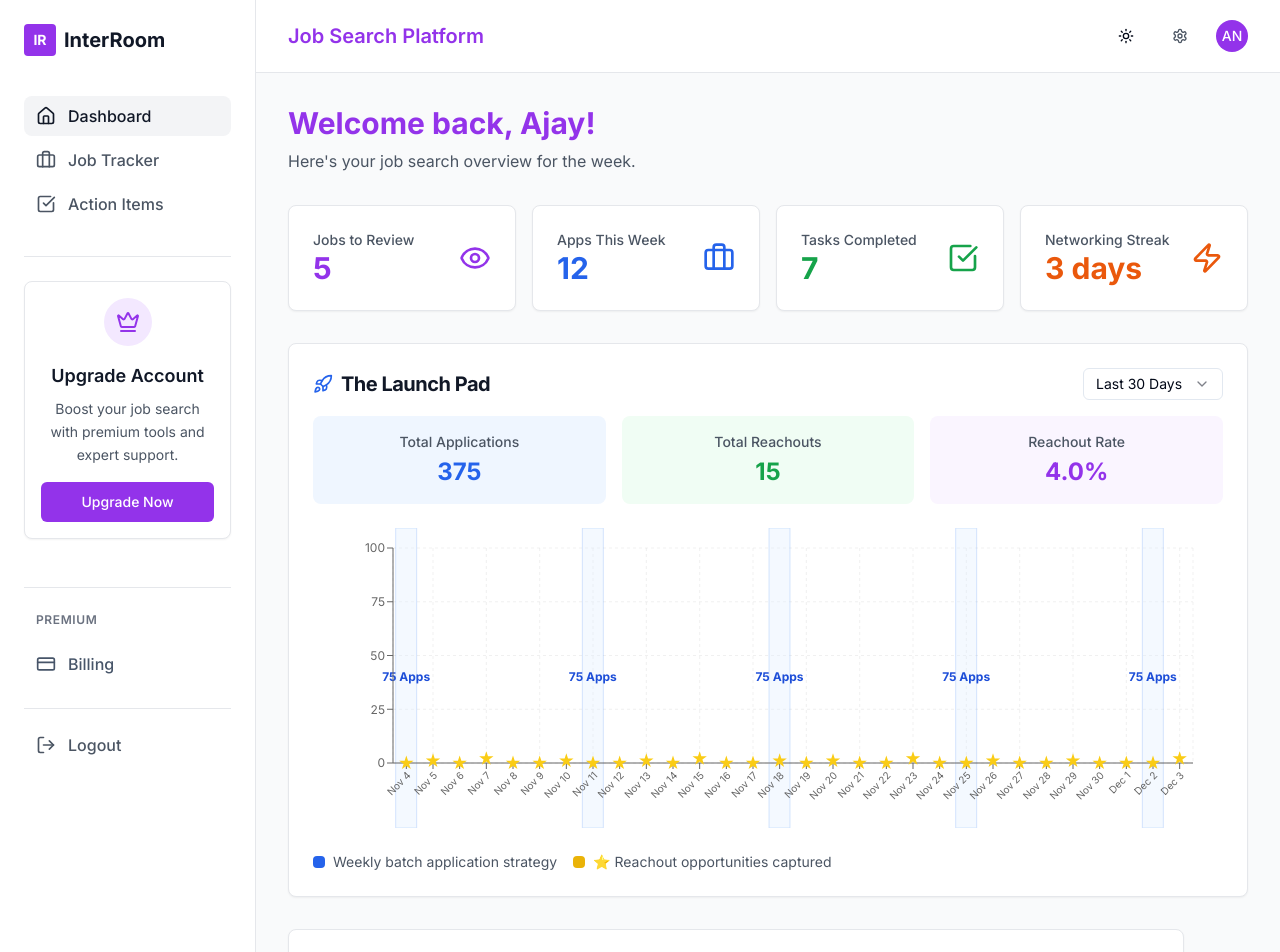
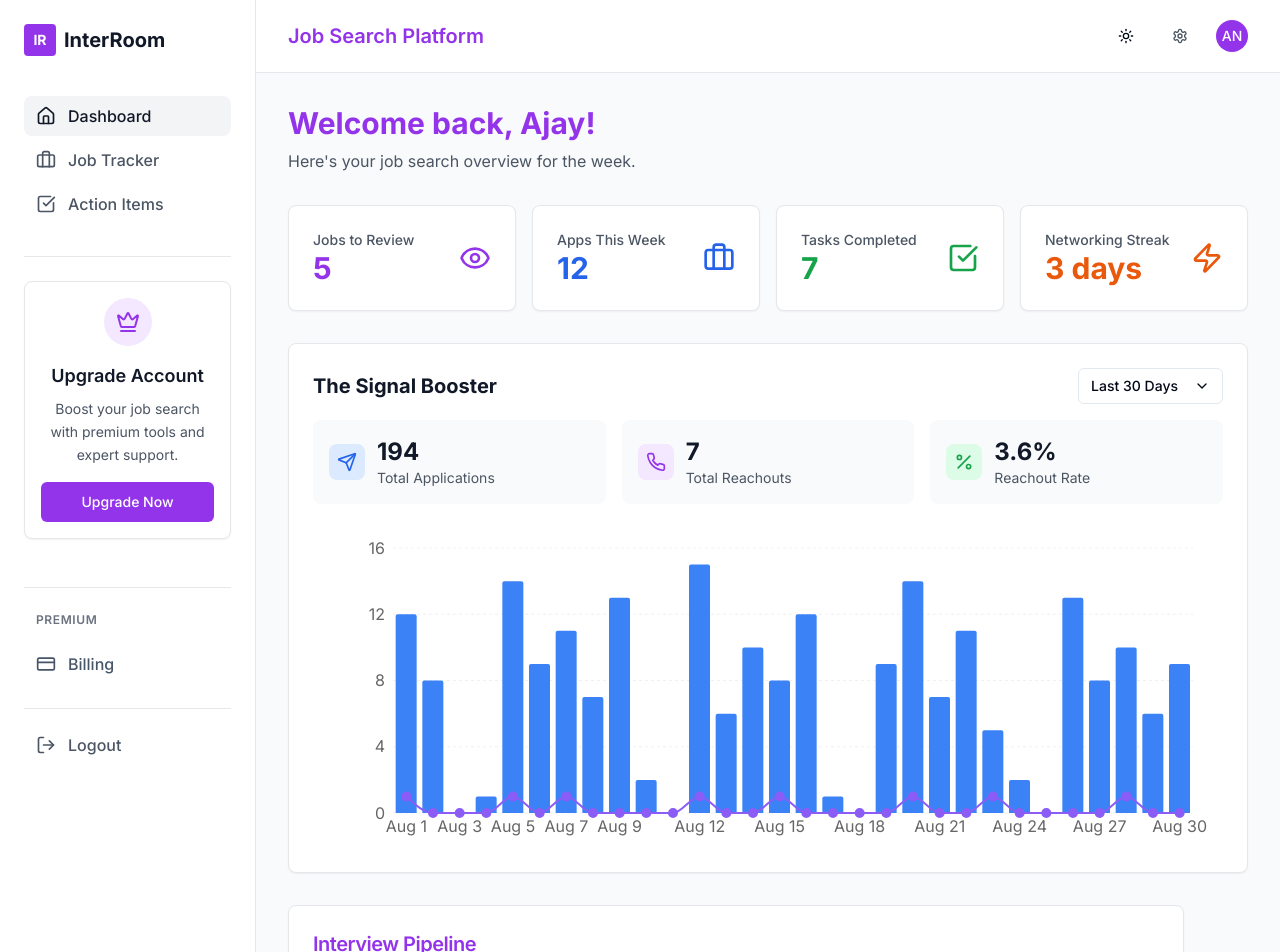
Before and after one commit to interroom-product/action-items, a Next.js app: page /dashboard in a window 1280 px wide. Shown: the top 952 px of the page. Built offline with nearby package versions, Linux system fonts and the light colour scheme.

Commit message:
feat: update Signal Booster with realistic job search data
Add realistic job search data, KPI metrics, and responsive chart

Co-authored-by: null <215475725+interroom-product@users.noreply.github.com>

```diff
--- a/app/dashboard/page.tsx
+++ b/app/dashboard/page.tsx
@@ -92,9 +92,7 @@ export default function DashboardPage() {
           </Card>
         </div>
 
-        <div className="max-w-6xl">
-          <SignalBoosterCard />
-        </div>
+        <SignalBoosterCard />
 
         <div className="max-w-4xl">
           <InterviewPipeline interviews={mockInterviews} />
--- a/components/signal-booster-card.tsx
+++ b/components/signal-booster-card.tsx
@@ -1,173 +1,127 @@
 "use client"
 
-import { Card, CardContent, CardHeader, CardTitle } from "@/components/ui/card"
-import { Select, SelectContent, SelectItem, SelectTrigger, SelectValue } from "@/components/ui/select"
-import { ComposedChart, Bar, Scatter, XAxis, YAxis, CartesianGrid, Tooltip, ResponsiveContainer } from "recharts"
-import { Rocket } from "lucide-react"
+import { Card, CardContent, CardHeader } from "@/components/ui/card"
+import { Button } from "@/components/ui/button"
+import { ChevronDown, Send, Phone, Percent } from "lucide-react"
+import { Bar, Line, XAxis, YAxis, CartesianGrid, Tooltip, ResponsiveContainer, ComposedChart } from "recharts"
 
-const launchData = [
-  { date: "Nov 4", applications: 75, reachouts: 0, isLaunchDay: true },
-  { date: "Nov 5", applications: 0, reachouts: 1 },
-  { date: "Nov 6", applications: 0, reachouts: 0 },
-  { date: "Nov 7", applications: 0, reachouts: 2 },
-  { date: "Nov 8", applications: 0, reachouts: 0 },
-  { date: "Nov 9", applications: 0, reachouts: 0 },
-  { date: "Nov 10", applications: 0, reachouts: 1 },
-  { date: "Nov 11", applications: 75, reachouts: 0, isLaunchDay: true },
-  { date: "Nov 12", applications: 0, reachouts: 0 },
-  { date: "Nov 13", applications: 0, reachouts: 1 },
-  { date: "Nov 14", applications: 0, reachouts: 0 },
-  { date: "Nov 15", applications: 0, reachouts: 2 },
-  { date: "Nov 16", applications: 0, reachouts: 0 },
-  { date: "Nov 17", applications: 0, reachouts: 0 },
-  { date: "Nov 18", applications: 75, reachouts: 1, isLaunchDay: true },
-  { date: "Nov 19", applications: 0, reachouts: 0 },
-  { date: "Nov 20", applications: 0, reachouts: 1 },
-  { date: "Nov 21", applications: 0, reachouts: 0 },
-  { date: "Nov 22", applications: 0, reachouts: 0 },
-  { date: "Nov 23", applications: 0, reachouts: 2 },
-  { date: "Nov 24", applications: 0, reachouts: 0 },
-  { date: "Nov 25", applications: 75, reachouts: 0, isLaunchDay: true },
-  { date: "Nov 26", applications: 0, reachouts: 1 },
-  { date: "Nov 27", applications: 0, reachouts: 0 },
-  { date: "Nov 28", applications: 0, reachouts: 0 },
-  { date: "Nov 29", applications: 0, reachouts: 1 },
-  { date: "Nov 30", applications: 0, reachouts: 0 },
-  { date: "Dec 1", applications: 0, reachouts: 0 },
-  { date: "Dec 2", applications: 75, reachouts: 0, isLaunchDay: true },
-  { date: "Dec 3", applications: 0, reachouts: 2 },
+const jobSearchData = [
+  { date: "Aug 1", applications: 12, reachouts: 1 },
+  { date: "Aug 2", applications: 8, reachouts: 0 },
+  { date: "Aug 3", applications: 0, reachouts: 0 },
+  { date: "Aug 4", applications: 1, reachouts: 0 },
+  { date: "Aug 5", applications: 14, reachouts: 1 },
+  { date: "Aug 6", applications: 9, reachouts: 0 },
+  { date: "Aug 7", applications: 11, reachouts: 1 },
+  { date: "Aug 8", applications: 7, reachouts: 0 },
+  { date: "Aug 9", applications: 13, reachouts: 0 },
+  { date: "Aug 10", applications: 2, reachouts: 0 },
+  { date: "Aug 11", applications: 0, reachouts: 0 },
+  { date: "Aug 12", applications: 15, reachouts: 1 },
+  { date: "Aug 13", applications: 6, reachouts: 0 },
+  { date: "Aug 14", applications: 10, reachouts: 0 },
+  { date: "Aug 15", applications: 8, reachouts: 1 },
+  { date: "Aug 16", applications: 12, reachouts: 0 },
+  { date: "Aug 17", applications: 1, reachouts: 0 },
+  { date: "Aug 18", applications: 0, reachouts: 0 },
+  { date: "Aug 19", applications: 9, reachouts: 0 },
+  { date: "Aug 20", applications: 14, reachouts: 1 },
+  { date: "Aug 21", applications: 7, reachouts: 0 },
+  { date: "Aug 22", applications: 11, reachouts: 0 },
+  { date: "Aug 23", applications: 5, reachouts: 1 },
+  { date: "Aug 24", applications: 2, reachouts: 0 },
+  { date: "Aug 25", applications: 0, reachouts: 0 },
+  { date: "Aug 26", applications: 13, reachouts: 0 },
+  { date: "Aug 27", applications: 8, reachouts: 0 },
+  { date: "Aug 28", applications: 10, reachouts: 1 },
+  { date: "Aug 29", applications: 6, reachouts: 0 },
+  { date: "Aug 30", applications: 9, reachouts: 0 },
 ]
 
-const CustomBar = (props: any) => {
-  const { payload, x, y, width, height } = props
-
-  if (payload.isLaunchDay) {
+const CustomTooltip = ({ active, payload, label }: any) => {
+  if (active && payload && payload.length) {
     return (
-      <g>
-        {/* Background column for launch day */}
-        <rect
-          x={x}
-          y={0}
-          width={width}
-          height={300}
-          fill="#dbeafe"
-          fillOpacity={0.3}
-          stroke="#3b82f6"
-          strokeWidth={1}
-          strokeOpacity={0.2}
-        />
-        {/* Applications text */}
-        <text
-          x={x + width / 2}
-          y={150}
-          textAnchor="middle"
-          dominantBaseline="middle"
-          fontSize={12}
-          fontWeight="bold"
-          fill="#1d4ed8"
-        >
-          {payload.applications} Apps
-        </text>
-      </g>
+      <div className="bg-gray-900 dark:bg-gray-800 text-white p-3 rounded-lg shadow-lg border border-gray-700">
+        <p className="font-medium">{label}</p>
+        <p className="text-blue-400">Applications: {payload[0]?.value || 0}</p>
+        <p className="text-purple-400">Reachouts: {payload[1]?.value || 0}</p>
+      </div>
     )
   }
-
   return null
 }
 
 export function SignalBoosterCard() {
-  const totalApplications = launchData.reduce((sum, day) => sum + day.applications, 0)
-  const totalReachouts = launchData.reduce((sum, day) => sum + day.reachouts, 0)
-  const reachoutRate = totalApplications > 0 ? ((totalReachouts / totalApplications) * 100).toFixed(1) : "0.0"
+  return (
+    <Card className="bg-white dark:bg-gray-800 border-gray-200 dark:border-gray-700 shadow-sm">
+      <CardHeader className="pb-4">
+        <div className="flex items-center justify-between">
+          <h3 className="text-xl font-bold text-gray-900 dark:text-white">The Signal Booster</h3>
+          <Button variant="outline" size="sm" className="text-sm bg-transparent">
+            Last 30 Days
+            <ChevronDown className="ml-2 h-4 w-4" />
+          </Button>
+        </div>
+      </CardHeader>
 
-  return (
-    <Card className="bg-white dark:bg-gray-800 border-gray-200 dark:border-gray-700">
-      <CardHeader className="flex flex-row items-center justify-between space-y-0 pb-4">
-        <CardTitle className="text-xl font-bold text-gray-900 dark:text-white flex items-center gap-2">
-          <Rocket className="h-5 w-5 text-blue-600 dark:text-blue-400" />
-          The Launch Pad
-        </CardTitle>
-        <Select defaultValue="30days">
-          <SelectTrigger className="w-[140px] h-8">
-            <SelectValue />
-          </SelectTrigger>
-          <SelectContent>
-            <SelectItem value="7days">Last 7 Days</SelectItem>
-            <SelectItem value="30days">Last 30 Days</SelectItem>
-            <SelectItem value="90days">Last 90 Days</SelectItem>
-          </SelectContent>
-        </Select>
-      </CardHeader>
       <CardContent className="space-y-6">
+        {/* KPI Summary Row */}
         <div className="grid grid-cols-1 sm:grid-cols-3 gap-4">
-          <div className="text-center p-4 bg-blue-50 dark:bg-blue-900/20 rounded-lg">
-            <p className="text-sm font-medium text-gray-600 dark:text-gray-400 mb-1">Total Applications</p>
-            <p className="text-2xl font-bold text-blue-600 dark:text-blue-400">{totalApplications}</p>
+          <div className="flex items-center space-x-3 p-4 bg-gray-50 dark:bg-gray-700 rounded-lg">
+            <div className="p-2 bg-blue-100 dark:bg-blue-900 rounded-lg">
+              <Send className="h-5 w-5 text-blue-600 dark:text-blue-400" />
+            </div>
+            <div>
+              <p className="text-2xl font-bold text-gray-900 dark:text-white">194</p>
+              <p className="text-sm text-gray-600 dark:text-gray-400">Total Applications</p>
+            </div>
           </div>
-          <div className="text-center p-4 bg-green-50 dark:bg-green-900/20 rounded-lg">
-            <p className="text-sm font-medium text-gray-600 dark:text-gray-400 mb-1">Total Reachouts</p>
-            <p className="text-2xl font-bold text-green-600 dark:text-green-400">{totalReachouts}</p>
+
+          <div className="flex items-center space-x-3 p-4 bg-gray-50 dark:bg-gray-700 rounded-lg">
+            <div className="p-2 bg-purple-100 dark:bg-purple-900 rounded-lg">
+              <Phone className="h-5 w-5 text-purple-600 dark:text-purple-400" />
+            </div>
+            <div>
+              <p className="text-2xl font-bold text-gray-900 dark:text-white">7</p>
+              <p className="text-sm text-gray-600 dark:text-gray-400">Total Reachouts</p>
+            </div>
           </div>
-          <div className="text-center p-4 bg-purple-50 dark:bg-purple-900/20 rounded-lg">
-            <p className="text-sm font-medium text-gray-600 dark:text-gray-400 mb-1">Reachout Rate</p>
-            <p className="text-2xl font-bold text-purple-600 dark:text-purple-400">{reachoutRate}%</p>
+
+          <div className="flex items-center space-x-3 p-4 bg-gray-50 dark:bg-gray-700 rounded-lg">
+            <div className="p-2 bg-green-100 dark:bg-green-900 rounded-lg">
+              <Percent className="h-5 w-5 text-green-600 dark:text-green-400" />
+            </div>
+            <div>
+              <p className="text-2xl font-bold text-gray-900 dark:text-white">3.6%</p>
+              <p className="text-sm text-gray-600 dark:text-gray-400">Reachout Rate</p>
+            </div>
           </div>
         </div>
 
-        <div className="h-[300px] w-full">
+        {/* Chart Area */}
+        <div className="h-80">
           <ResponsiveContainer width="100%" height="100%">
-            <ComposedChart
-              data={launchData}
-              margin={{
-                top: 20,
-                right: 30,
-                left: 20,
-                bottom: 5,
-              }}
-            >
-              <CartesianGrid strokeDasharray="3 3" className="opacity-30" />
+            <ComposedChart data={jobSearchData} margin={{ top: 20, right: 30, left: 20, bottom: 5 }}>
+              <CartesianGrid strokeDasharray="3 3" vertical={false} className="opacity-30" />
               <XAxis
                 dataKey="date"
-                tick={{ fontSize: 10 }}
-                className="text-gray-600 dark:text-gray-400"
-                angle={-45}
-                textAnchor="end"
-                height={60}
+                axisLine={false}
+                tickLine={false}
+                className="text-sm text-gray-600 dark:text-gray-400"
               />
-              <YAxis tick={{ fontSize: 12 }} className="text-gray-600 dark:text-gray-400" domain={[0, 100]} />
-              <Tooltip
-                contentStyle={{
-                  backgroundColor: "var(--card)",
-                  border: "1px solid var(--border)",
-                  borderRadius: "8px",
-                  color: "var(--foreground)",
-                }}
-                labelStyle={{ color: "var(--foreground)" }}
-                formatter={(value, name) => {
-                  if (name === "applications") return [value, "Applications Sent"]
-                  if (name === "reachouts") return [value, "Reachouts Received"]
-                  return [value, name]
-                }}
+              <YAxis axisLine={false} tickLine={false} className="text-sm text-gray-600 dark:text-gray-400" />
+              <Tooltip content={<CustomTooltip />} />
+              <Bar dataKey="applications" fill="#3b82f6" radius={[2, 2, 0, 0]} name="Applications Sent" />
+              <Line
+                type="monotone"
+                dataKey="reachouts"
+                stroke="#8b5cf6"
+                strokeWidth={2}
+                dot={{ fill: "#8b5cf6", strokeWidth: 2, r: 4 }}
+                name="Reachouts Received"
               />
-
-              {/* Custom bars for launch days */}
-              <Bar dataKey="applications" fill="transparent" shape={<CustomBar />} />
-
-              {/* Star markers for reachouts */}
-              <Scatter dataKey="reachouts" fill="#facc15" shape="star" size={100} name="Reachouts" />
             </ComposedChart>
           </ResponsiveContainer>
-        </div>
-
-        <div className="flex flex-col sm:flex-row gap-4 text-sm text-gray-600 dark:text-gray-400">
-          <div className="flex items-center gap-2">
-            <div className="w-3 h-3 bg-blue-600 rounded"></div>
-            <span>Weekly batch application strategy</span>
-          </div>
-          <div className="flex items-center gap-2">
-            <div className="w-3 h-3 bg-yellow-500 rounded"></div>
-            <span>⭐ Reachout opportunities captured</span>
-          </div>
         </div>
       </CardContent>
     </Card>
```
